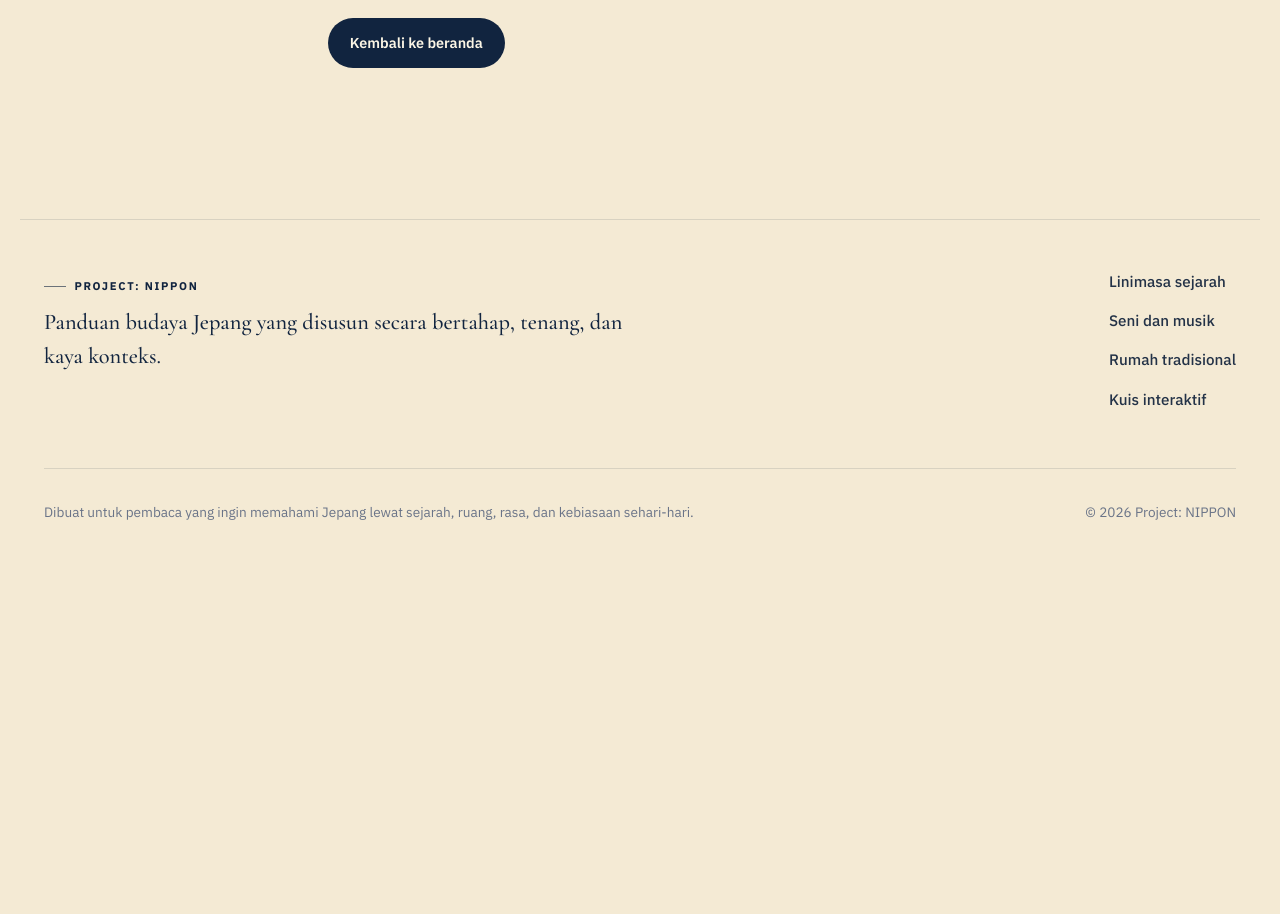
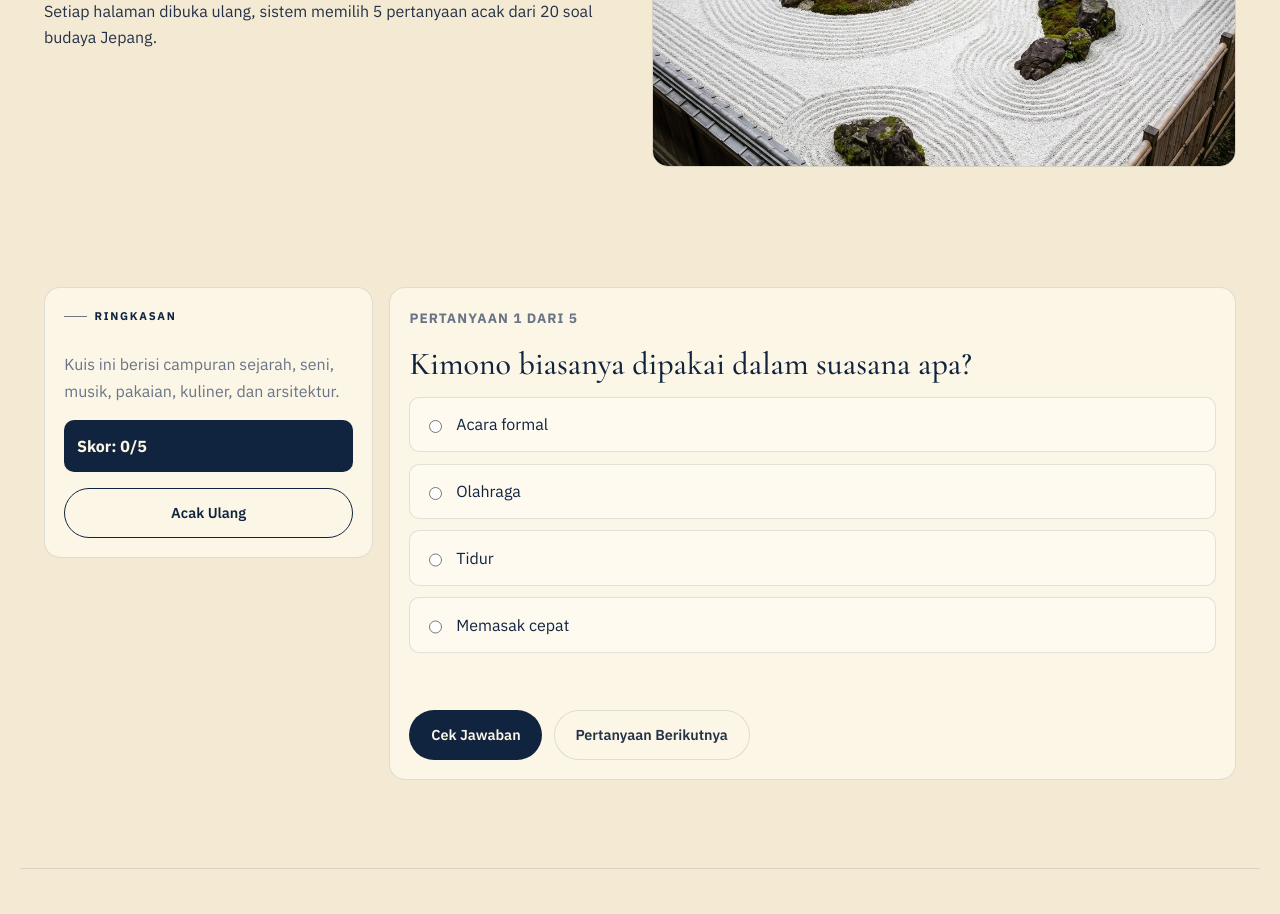
Before and after one commit to JoshCDev/projectnippon, a website: page quiz.html in a window 1280 px wide. Shown: the part 358-1272 px from the top of the page. Before the commit the page ends 929 px from the top, so only its background shows below. Drawn offline with nearby package versions, Linux system fonts and the light colour scheme.

Commit message:
feat: simplify quiz and add favicon

```diff
--- /dev/null
+++ b/assets/css/quiz.css
@@ -0,0 +1,99 @@
+.quiz-hero {
+  padding: 4rem 0;
+}
+
+.quiz-hero-grid {
+  display: grid;
+  gap: 1.5rem;
+  align-items: center;
+}
+
+.quiz-hero h1 {
+  max-width: 42rem;
+  font-size: 2.6rem;
+}
+
+.quiz-hero .lead {
+  max-width: 42rem;
+  margin-top: 1rem;
+}
+
+.quiz-hero img {
+  width: 100%;
+  max-height: 24rem;
+  border-radius: var(--radius-lg);
+  border: 1px solid var(--border);
+  object-fit: cover;
+}
+
+.quiz-shell {
+  display: grid;
+  gap: 1rem;
+}
+
+.quiz-panel,
+.quiz-card {
+  display: grid;
+  gap: 1rem;
+  padding: 1.2rem;
+  border: 1px solid var(--border);
+  border-radius: var(--radius-lg);
+  background: var(--surface);
+}
+
+.quiz-score {
+  padding: 0.8rem;
+  border-radius: var(--radius);
+  color: var(--surface);
+  font-weight: 700;
+  background: var(--ink);
+}
+
+.quiz-progress {
+  color: var(--muted);
+  font-size: 0.85rem;
+  font-weight: 700;
+  letter-spacing: 0.08em;
+  text-transform: uppercase;
+}
+
+.quiz-options {
+  display: grid;
+  gap: 0.7rem;
+}
+
+.quiz-option {
+  display: flex;
+  gap: 0.7rem;
+  padding: 0.85rem;
+  border: 1px solid var(--border);
+  border-radius: var(--radius);
+  background: #fffaf0;
+  cursor: pointer;
+}
+
+.quiz-option input {
+  margin-top: 0.25rem;
+  flex-shrink: 0;
+}
+
+.quiz-feedback {
+  min-height: 1.6rem;
+  color: var(--ink-light);
+  font-weight: 600;
+}
+
+.quiz-feedback[data-status="correct"] { color: #1f6f43; }
+.quiz-feedback[data-status="wrong"] { color: #9b3a4d; }
+.quiz-feedback[data-status="warning"] { color: #8a5a12; }
+
+@media (min-width: 768px) {
+  .quiz-hero-grid {
+    grid-template-columns: 1fr 1fr;
+  }
+
+  .quiz-shell {
+    grid-template-columns: minmax(14rem, 0.7fr) minmax(0, 1.8fr);
+    align-items: start;
+  }
+}
--- /dev/null
+++ b/assets/data/quiz.json
@@ -0,0 +1,124 @@
+{
+  "questions": [
+    {
+      "question": "Apa nama seni kaligrafi Jepang?",
+      "choices": ["Origami", "Shodo", "Ikebana", "Kabuki"],
+      "answer": 1,
+      "note": "Shodo adalah seni menulis indah dengan kuas dan tinta."
+    },
+    {
+      "question": "Kimono biasanya dipakai dalam suasana apa?",
+      "choices": ["Acara formal", "Olahraga", "Tidur", "Memasak cepat"],
+      "answer": 0,
+      "note": "Kimono sering dipakai dalam acara resmi atau perayaan tradisional."
+    },
+    {
+      "question": "Yukata paling sering dipakai pada musim apa?",
+      "choices": ["Musim dingin", "Musim panas", "Musim gugur", "Musim hujan"],
+      "answer": 1,
+      "note": "Yukata ringan dan sering dipakai saat festival musim panas."
+    },
+    {
+      "question": "Alat musik drum besar Jepang disebut apa?",
+      "choices": ["Koto", "Taiko", "Shamisen", "Biwa"],
+      "answer": 1,
+      "note": "Taiko adalah drum besar yang sering muncul dalam festival."
+    },
+    {
+      "question": "Shamisen memiliki berapa senar?",
+      "choices": ["Dua", "Tiga", "Empat", "Lima"],
+      "answer": 1,
+      "note": "Shamisen adalah alat musik petik dengan tiga senar."
+    },
+    {
+      "question": "Ukiyo-e dikenal sebagai seni apa?",
+      "choices": ["Cetakan kayu", "Anyaman bambu", "Patung perunggu", "Lukisan kaca"],
+      "answer": 0,
+      "note": "Ukiyo-e adalah seni cetak kayu yang populer pada zaman Edo."
+    },
+    {
+      "question": "Hanami adalah tradisi menikmati apa?",
+      "choices": ["Salju", "Bunga sakura", "Kembang api", "Panen padi"],
+      "answer": 1,
+      "note": "Hanami berarti menikmati bunga, terutama sakura pada musim semi."
+    },
+    {
+      "question": "Matsuri berarti apa?",
+      "choices": ["Festival", "Istana", "Sekolah", "Jalan kota"],
+      "answer": 0,
+      "note": "Matsuri adalah festival atau perayaan lokal di Jepang."
+    },
+    {
+      "question": "Tatami adalah bagian dari rumah yang berupa apa?",
+      "choices": ["Atap", "Pintu besi", "Matras lantai", "Lampu taman"],
+      "answer": 2,
+      "note": "Tatami adalah matras lantai tradisional dari jerami."
+    },
+    {
+      "question": "Shoji biasanya terbuat dari rangka kayu dan apa?",
+      "choices": ["Kertas", "Batu", "Logam", "Kaca tebal"],
+      "answer": 0,
+      "note": "Shoji memakai kertas untuk menyaring cahaya dengan lembut."
+    },
+    {
+      "question": "Engawa berada di antara bagian apa?",
+      "choices": ["Dapur dan gudang", "Ruang dalam dan taman", "Atap dan langit-langit", "Gerbang dan jalan"],
+      "answer": 1,
+      "note": "Engawa adalah serambi yang menghubungkan ruang dalam dengan taman."
+    },
+    {
+      "question": "Miso dibuat dari fermentasi bahan utama apa?",
+      "choices": ["Kedelai", "Jagung", "Kentang", "Kelapa"],
+      "answer": 0,
+      "note": "Miso dibuat dari kedelai yang difermentasi."
+    },
+    {
+      "question": "Sushi menonjolkan perpaduan nasi dengan apa?",
+      "choices": ["Roti", "Ikan atau hasil laut", "Keju", "Daging asap"],
+      "answer": 1,
+      "note": "Sushi biasanya memadukan nasi berbumbu dengan ikan atau hasil laut."
+    },
+    {
+      "question": "Ramen adalah makanan berupa apa?",
+      "choices": ["Sup mie", "Kue beras", "Teh hijau", "Acar sayur"],
+      "answer": 0,
+      "note": "Ramen adalah hidangan mie dengan kuah dan topping."
+    },
+    {
+      "question": "Periode Edo dimulai pada tahun berapa?",
+      "choices": ["794", "1185", "1603", "1868"],
+      "answer": 2,
+      "note": "Periode Edo dimulai saat Tokugawa Ieyasu menjadi shogun pada 1603."
+    },
+    {
+      "question": "Restorasi Meiji dimulai pada tahun berapa?",
+      "choices": ["1603", "1868", "1945", "2019"],
+      "answer": 1,
+      "note": "Restorasi Meiji dimulai pada 1868."
+    },
+    {
+      "question": "Kota Kyoto dahulu dikenal sebagai pusat budaya periode apa?",
+      "choices": ["Heian", "Reiwa", "Jomon", "Showa"],
+      "answer": 0,
+      "note": "Heian-kyo, yang kemudian dikenal sebagai Kyoto, menjadi pusat budaya Heian."
+    },
+    {
+      "question": "Ikebana adalah seni apa?",
+      "choices": ["Merangkai bunga", "Membuat pedang", "Membuat mie", "Menulis sejarah"],
+      "answer": 0,
+      "note": "Ikebana adalah seni merangkai bunga dengan komposisi yang teratur."
+    },
+    {
+      "question": "Kabuki dikenal sebagai bentuk seni apa?",
+      "choices": ["Teater", "Makanan", "Pakaian", "Rumah"],
+      "answer": 0,
+      "note": "Kabuki adalah teater tradisional dengan kostum dan rias yang kuat."
+    },
+    {
+      "question": "Noh sering memakai properti penting berupa apa?",
+      "choices": ["Topeng", "Sepeda", "Payung plastik", "Bola"],
+      "answer": 0,
+      "note": "Teater Noh terkenal dengan penggunaan topeng dan gerak yang lambat."
+    }
+  ]
+}
--- /dev/null
+++ b/assets/js/quiz.js
@@ -0,0 +1,201 @@
+(function () {
+  "use strict";
+
+  var allQuestions = [];
+  var quizQuestions = [];
+  var currentNumber = 0;
+  var score = 0;
+  var answered = false;
+
+  function loadJSON(path, success, failed) {
+    var request = new XMLHttpRequest();
+    request.open("GET", path + "?v=20260616-2", true);
+    request.onreadystatechange = function () {
+      if (request.readyState === 4) {
+        if (request.status >= 200 && request.status < 300) {
+          success(JSON.parse(request.responseText));
+        } else {
+          failed();
+        }
+      }
+    };
+    request.onerror = failed;
+    request.send();
+  }
+
+  function shuffle(list) {
+    var copy = list.slice();
+    var i;
+    var randomIndex;
+    var temp;
+
+    for (i = copy.length - 1; i > 0; i--) {
+      randomIndex = Math.floor(Math.random() * (i + 1));
+      temp = copy[i];
+      copy[i] = copy[randomIndex];
+      copy[randomIndex] = temp;
+    }
+
+    return copy;
+  }
+
+  function pickFiveQuestions() {
+    var shuffled = shuffle(allQuestions);
+    quizQuestions = shuffled.slice(0, 5);
+    currentNumber = 0;
+    score = 0;
+    answered = false;
+  }
+
+  function getRoot() {
+    return document.querySelector("[data-quiz-root]");
+  }
+
+  function setText(selector, text) {
+    var node = document.querySelector(selector);
+    if (node) {
+      node.textContent = text;
+    }
+  }
+
+  function updateScore() {
+    setText("[data-quiz-score]", "Skor: " + score + "/" + quizQuestions.length);
+  }
+
+  function clearOptions() {
+    var options = document.querySelector("[data-quiz-options]");
+    while (options && options.firstChild) {
+      options.removeChild(options.firstChild);
+    }
+  }
+
+  function makeOption(text, value) {
+    var label = document.createElement("label");
+    var input = document.createElement("input");
+    var span = document.createElement("span");
+
+    label.className = "quiz-option";
+    input.type = "radio";
+    input.name = "quiz-answer";
+    input.value = String(value);
+    span.textContent = text;
+
+    label.appendChild(input);
+    label.appendChild(span);
+    return label;
+  }
+
+  function showQuestion() {
+    var question = quizQuestions[currentNumber];
+    var options = document.querySelector("[data-quiz-options]");
+    var form = document.querySelector("[data-quiz-form]");
+    var i;
+
+    if (!question || !options || !form) {
+      return;
+    }
+
+    answered = false;
+    form.reset();
+    clearOptions();
+
+    setText("[data-quiz-progress]", "Pertanyaan " + (currentNumber + 1) + " dari " + quizQuestions.length);
+    setText("[data-quiz-question]", question.question);
+    setText("[data-quiz-feedback]", "");
+
+    for (i = 0; i < question.choices.length; i++) {
+      options.appendChild(makeOption(question.choices[i], i));
+    }
+
+    updateScore();
+  }
+
+  function selectedAnswer() {
+    var checked = document.querySelector("input[name='quiz-answer']:checked");
+    if (checked) {
+      return Number(checked.value);
+    }
+    return -1;
+  }
+
+  function checkAnswer(event) {
+    var answer;
+    var question;
+    var feedback;
+
+    event.preventDefault();
+
+    if (answered) {
+      return;
+    }
+
+    answer = selectedAnswer();
+    feedback = document.querySelector("[data-quiz-feedback]");
+
+    if (answer === -1) {
+      feedback.textContent = "Pilih jawaban dulu.";
+      feedback.setAttribute("data-status", "warning");
+      return;
+    }
+
+    question = quizQuestions[currentNumber];
+    answered = true;
+
+    if (answer === question.answer) {
+      score = score + 1;
+      feedback.textContent = "Benar. " + question.note;
+      feedback.setAttribute("data-status", "correct");
+    } else {
+      feedback.textContent = "Belum tepat. " + question.note;
+      feedback.setAttribute("data-status", "wrong");
+    }
+
+    updateScore();
+  }
+
+  function nextQuestion() {
+    if (quizQuestions.length === 0) {
+      return;
+    }
+
+    currentNumber = currentNumber + 1;
+    if (currentNumber >= quizQuestions.length) {
+      currentNumber = 0;
+    }
+
+    showQuestion();
+  }
+
+  function restartQuiz() {
+    pickFiveQuestions();
+    showQuestion();
+  }
+
+  function initQuiz() {
+    var root = getRoot();
+    var form;
+    var nextButton;
+    var restartButton;
+
+    if (!root) {
+      return;
+    }
+
+    loadJSON("assets/data/quiz.json", function (data) {
+      allQuestions = data.questions;
+      restartQuiz();
+
+      form = document.querySelector("[data-quiz-form]");
+      nextButton = document.querySelector("[data-quiz-next]");
+      restartButton = document.querySelector("[data-quiz-restart]");
+
+      form.addEventListener("submit", checkAnswer);
+      nextButton.addEventListener("click", nextQuestion);
+      restartButton.addEventListener("click", restartQuiz);
+    }, function () {
+      root.innerHTML = "<div class=\"error-state\">Kuis belum dapat dimuat. Pastikan situs dijalankan lewat server lokal.</div>";
+    });
+  }
+
+  document.addEventListener("DOMContentLoaded", initQuiz);
+}());
--- a/quiz.html
+++ b/quiz.html
@@ -5,14 +5,17 @@
   <meta name="viewport" content="width=device-width, initial-scale=1">
   <title>Kuis Interaktif | Project: NIPPON</title>
   <meta name="description" content="Halaman kuis interaktif Project: NIPPON.">
+  <link rel="icon" href="assets/images/nippon-crest.svg">
 
   <link rel="preconnect" href="https://fonts.googleapis.com">
   <link rel="preconnect" href="https://fonts.gstatic.com" crossorigin>
   <link href="https://fonts.googleapis.com/css2?family=Cormorant+Garamond:wght@400;500;600;700&family=IBM+Plex+Sans:wght@400;500;600;700&family=Noto+Serif+JP:wght@500;700&display=swap" rel="stylesheet">
   <link rel="stylesheet" href="assets/css/style.css?v=20260520-9">
+  <link rel="stylesheet" href="assets/css/quiz.css?v=20260616-1">
   <script src="assets/js/main.js?v=20260520-9" defer></script>
+  <script src="assets/js/quiz.js?v=20260616-1" defer></script>
 </head>
-<body>
+<body data-page="quiz">
   <a class="skip-link" href="#main-content">Lewati ke konten utama</a>
   <header class="site-header">
     <div class="container nav-shell">
@@ -33,14 +36,36 @@
   </header>
 
   <main id="main-content">
-    <section class="page-placeholder">
-      <div class="container page-placeholder-shell">
-        <span class="eyebrow">Kuis Interaktif</span>
-        <h1 class="page-placeholder-title">Halaman ini sedang dalam <span>persiapan</span>.</h1>
-        <p class="lead">Konten kuis akan dipasang di sini. Sementara ini, kembali ke beranda untuk menjelajah pilar budaya lainnya.</p>
-        <div class="button-row">
-          <a class="button" href="index.html">Kembali ke beranda</a>
+    <section class="quiz-hero">
+      <div class="container quiz-hero-grid">
+        <div>
+          <span class="eyebrow">Kuis Interaktif</span>
+          <h1>Uji pemahaman budaya Jepang</h1>
+          <p class="lead">Setiap halaman dibuka ulang, sistem memilih 5 pertanyaan acak dari 20 soal budaya Jepang.</p>
         </div>
+        <img src="assets/images/zen-garden.png" alt="Taman batu Zen dengan pola pasir melingkar">
+      </div>
+    </section>
+
+    <section class="section">
+      <div class="container quiz-shell" data-quiz-root>
+        <aside class="quiz-panel">
+          <span class="eyebrow">Ringkasan</span>
+          <p class="muted">Kuis ini berisi campuran sejarah, seni, musik, pakaian, kuliner, dan arsitektur.</p>
+          <div class="quiz-score" data-quiz-score>Skor: 0/0</div>
+          <button class="button-secondary" type="button" data-quiz-restart>Acak Ulang</button>
+        </aside>
+
+        <form class="quiz-card" data-quiz-form>
+          <p class="quiz-progress" data-quiz-progress>Pertanyaan 1</p>
+          <h2 data-quiz-question>Memuat pertanyaan...</h2>
+          <div class="quiz-options" data-quiz-options></div>
+          <p class="quiz-feedback" data-quiz-feedback aria-live="polite"></p>
+          <div class="button-row">
+            <button class="button" type="submit">Cek Jawaban</button>
+            <button class="button-ghost" type="button" data-quiz-next>Pertanyaan Berikutnya</button>
+          </div>
+        </form>
       </div>
     </section>
   </main>
```
Also changed, not shown: architecture.html (+1 -0 lines), art-music.html (+1 -0 lines), clothing-culinary.html (+1 -0 lines), history.html (+1 -0 lines), index.html (+1 -0 lines).
